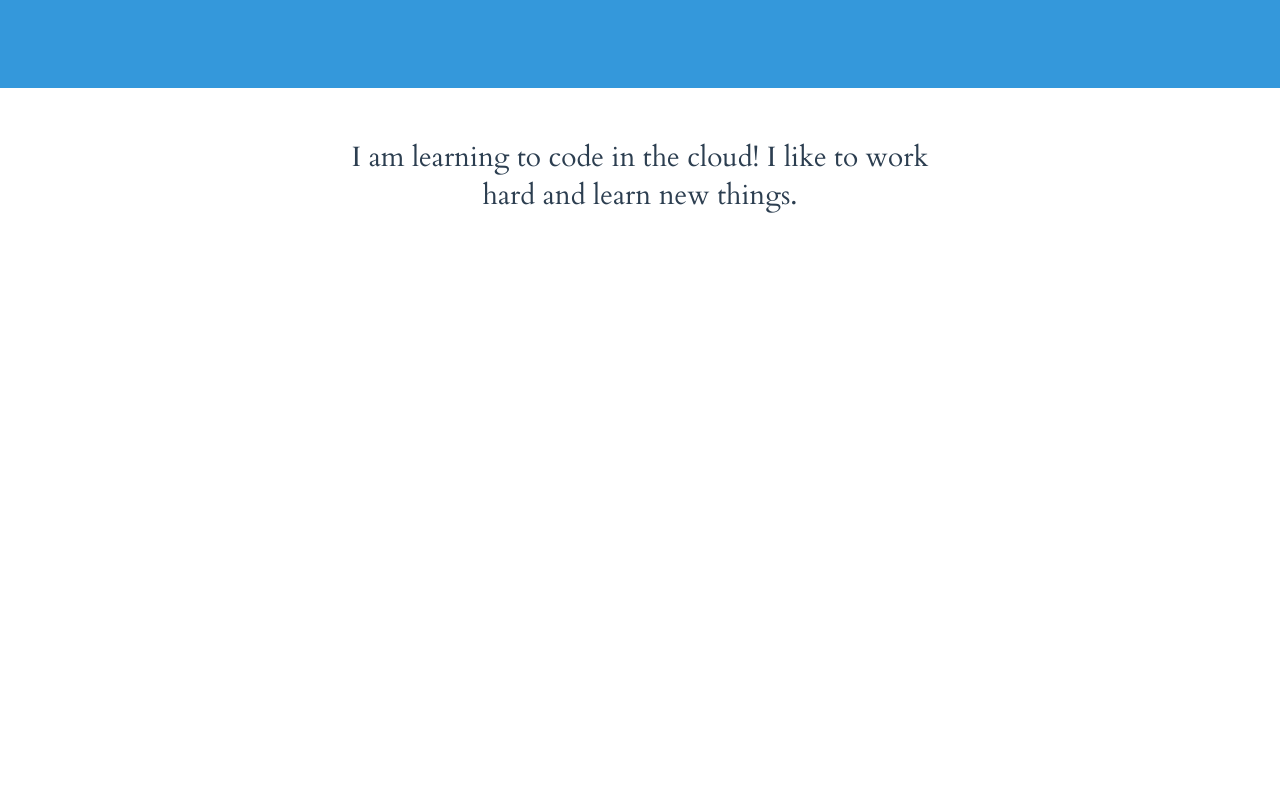
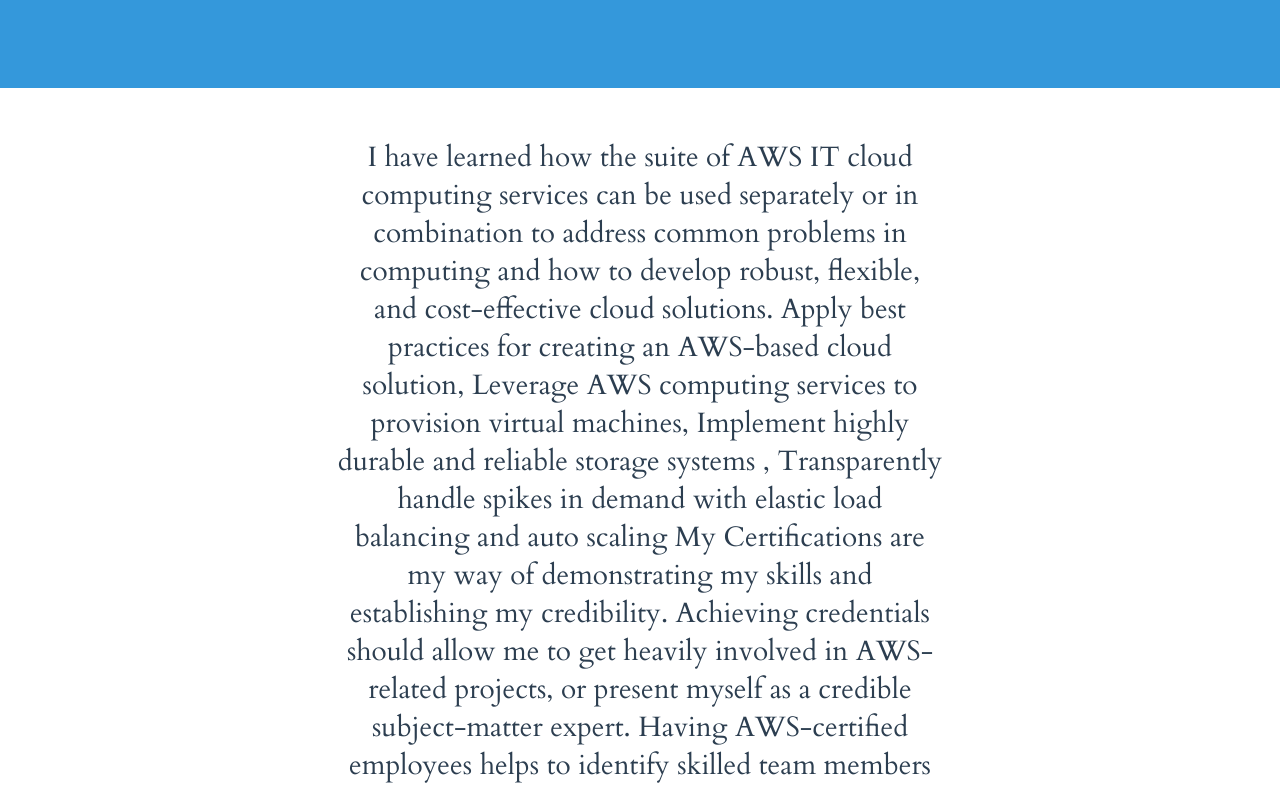
Before and after one commit to DEEJCUK/data, a React app: page index.html in a window 1280 px wide. Shown: the part 2020-2807 px from the top of the page. Before the commit the page ends 2768 px from the top, so only its background shows below. Built offline with nearby package versions, Linux system fonts and the light colour scheme.

Commit message:
added description on index

```diff
--- a/index.html
+++ b/index.html
@@ -69,7 +69,13 @@
 
     <section class="section section--alignCentered section--description">
       <p class="color--darkgrey section__description">
-        I am learning to code in the cloud! I like to work hard and learn new things.
+        I have learned how the suite of AWS IT cloud computing services can be used separately or in combination to address common problems in computing and how to develop robust, flexible, and cost-effective cloud solutions.
+        Apply best practices for creating an AWS-based cloud solution, Leverage AWS computing services to provision virtual machines, Implement highly durable and reliable storage systems , Transparently handle spikes in demand with elastic load balancing and auto scaling
+        My Certifications are my way of demonstrating my skills and establishing my credibility.
+        Achieving credentials should allow me to get heavily involved in AWS-related projects, or present myself as a credible subject-matter expert.
+        Having AWS-certified employees helps to identify skilled team members and reduce the risks when implementing projects on AWS.
+        Having AWS-certified employees can also help you to build your business, as it is one of the criteria for the higher tiers of membership in AWS Partner Network (APN).
+        Being a member of the APN gives access to a wide variety of benefits, including training subsidies, AWS usage credits, marketing, support and much more.
       </p>
     </section>
 
```
Also changed, not shown: 1 other file.
